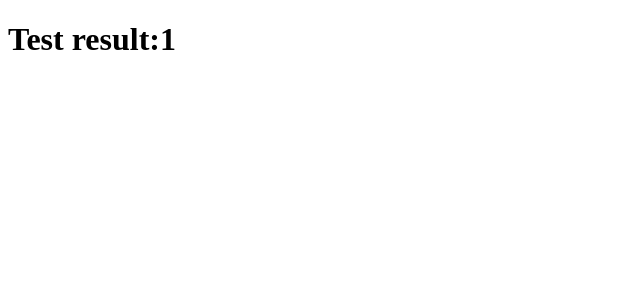
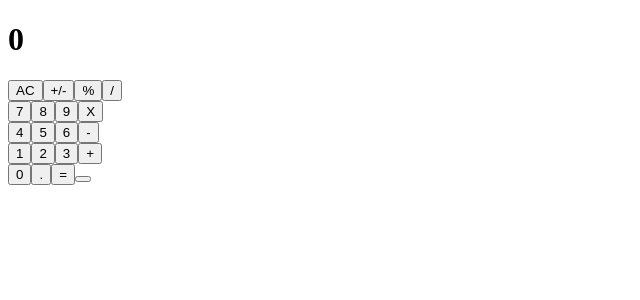
Before and after one commit to Usagib/react-calculator, a React (Create React App) app: page / in a window 1280 px wide. Shown: the top 300 px of the page, without its empty margins (0-640 px from the left). Built offline with nearby package versions, Linux system fonts and the light colour scheme.

Commit message:
main components implemented

```diff
--- a/src/components/App.js
+++ b/src/components/App.js
@@ -0,0 +1,15 @@
+import React from 'react';
+import Display from './Display.js';
+import ButtonPanel from './ButtonPanel.js';
+import '../index.css';
+
+export default class App extends React.Component {
+  render() {
+    return (
+      <div id="Calcualtor">
+          <Display />
+          <ButtonPanel />
+      </div>
+    );
+  }
+}
--- a/src/components/Button.js
+++ b/src/components/Button.js
@@ -0,0 +1,14 @@
+import React from 'react';
+import PropTypes from 'prop-types';
+
+export default class Button extends React.Component {
+  render() {
+    return (
+      <button className="button"> { this.props.buttonName }</button>
+    );
+  }
+}
+
+Button.propTypes = {
+  buttonName: PropTypes.string,
+};
--- a/src/components/ButtonPanel.js
+++ b/src/components/ButtonPanel.js
@@ -0,0 +1,42 @@
+import React from 'react';
+import Button from './Button.js';
+import '../index.css';
+
+export default class ButtonPanel extends React.Component {
+  render() {
+    return (
+      <div id="buttonPanelContainer">
+        <div className="group">
+          <Button buttonName='AC' />
+          <Button buttonName='+/-' />
+          <Button buttonName='%' />
+          <Button buttonName='/' />
+        </div>
+        <div className="group">
+          <Button buttonName='7' />
+          <Button buttonName='8' />
+          <Button buttonName='9' />
+          <Button buttonName='X' />
+        </div>
+        <div className="group">
+          <Button buttonName='4' />
+          <Button buttonName='5' />
+          <Button buttonName='6' />
+          <Button buttonName='-' />
+        </div>
+        <div className="group">
+          <Button buttonName='1' />
+          <Button buttonName='2' />
+          <Button buttonName='3' />
+          <Button buttonName='+' />
+        </div>
+        <div className="group">
+          <Button buttonName='0' />
+          <Button buttonName='.' />
+          <Button buttonName='=' />
+          <Button />
+        </div>
+      </div>
+    );
+  }
+}
--- a/src/components/Display.js
+++ b/src/components/Display.js
@@ -0,0 +1,21 @@
+import React from 'react';
+import PropTypes from 'prop-types';
+
+export default class Display extends React.Component {
+  render() {
+    const result = String(this.props.result);
+    return (
+      <div id="Display">
+        <h1>{result}</h1>
+      </div>
+    );
+  }
+}
+
+Display.defaultProps = {
+  result: 0,
+};
+
+Display.propTypes = {
+  result: PropTypes.string,
+};
--- a/src/index.css
+++ b/src/index.css
@@ -1 +1,21 @@
 /* ./src/index.css */
+
+#buttonPanelContainer {
+  display: flex;
+  flex-wrap: wrap;
+  flex-direction: column;
+};
+
+.button {
+  height: auto;
+  width: 25%;
+};
+
+#Calculator {
+  width: 50%;
+  height: auto;
+};
+
+.group {
+
+}
--- a/src/index.js
+++ b/src/index.js
@@ -1,32 +1,14 @@
 import React from 'react';
 import ReactDOM from 'react-dom';
 import './index.css';
+import App from './components/App.js';
 import PropTypes from 'prop-types'; // eslint-disable-line no-unused-vars
 // var PropTypes = require('prop-types'); // ES5 with npm
 // import Big from './big.mjs';
 const Big = require('big.js'); // eslint-disable-line no-unused-vars
 
-class Test extends React.Component {
-  constructor(props) {
-    super(props);
-    this.state = {
-      test: 1,
-    };
-  }
-
-  render() {
-    return (
-      <div className="container">
-        <h1>
-          Test result:
-          {this.state.test}
-        </h1>
-      </div>
-    );
-  }
-}
 
 ReactDOM.render(
-  <Test />,
+  <App />,
   document.getElementById('root'),
 );
```
Also changed, not shown: 1 other file (tests, documents, lock files or other folders).
